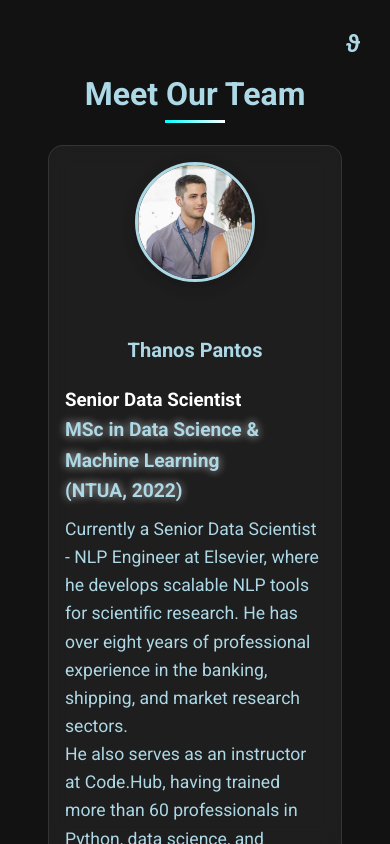
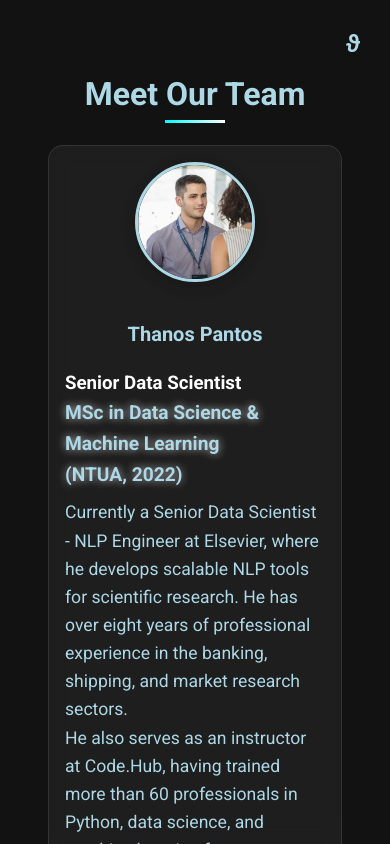
Before and after one commit to theta-ai-lab/theta-ai-site, a React (Create React App) app: page /team in a window 390 px wide. Built offline with nearby package versions, Linux system fonts and the light colour scheme.

Commit message:
added mobile responsiveness in photos (teams section)

```diff
--- a/src/pages/Team.css
+++ b/src/pages/Team.css
@@ -130,6 +130,15 @@
   .team-photo {
     width: 120px;
     height: 120px;
+  }
+
+  /* Reduce the space between the photo and the name */
+  .team-content {
+    gap: 0.5rem; /* Reduce the gap between the photo and name */
+  }
+
+  .team-card h2 {
+    margin-top: 0; /* Remove any default margin above the name */
   }
 }
 
```
